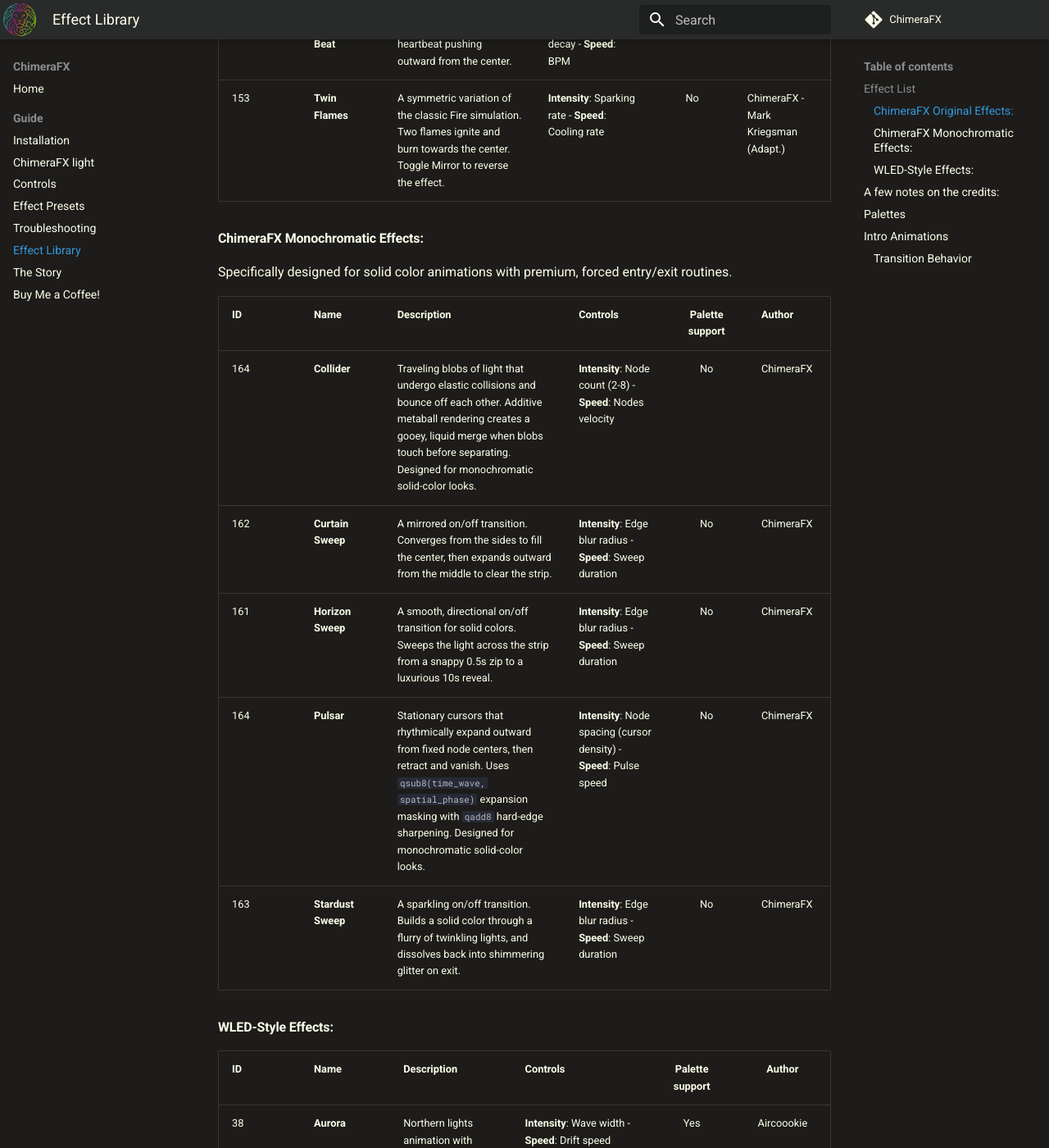
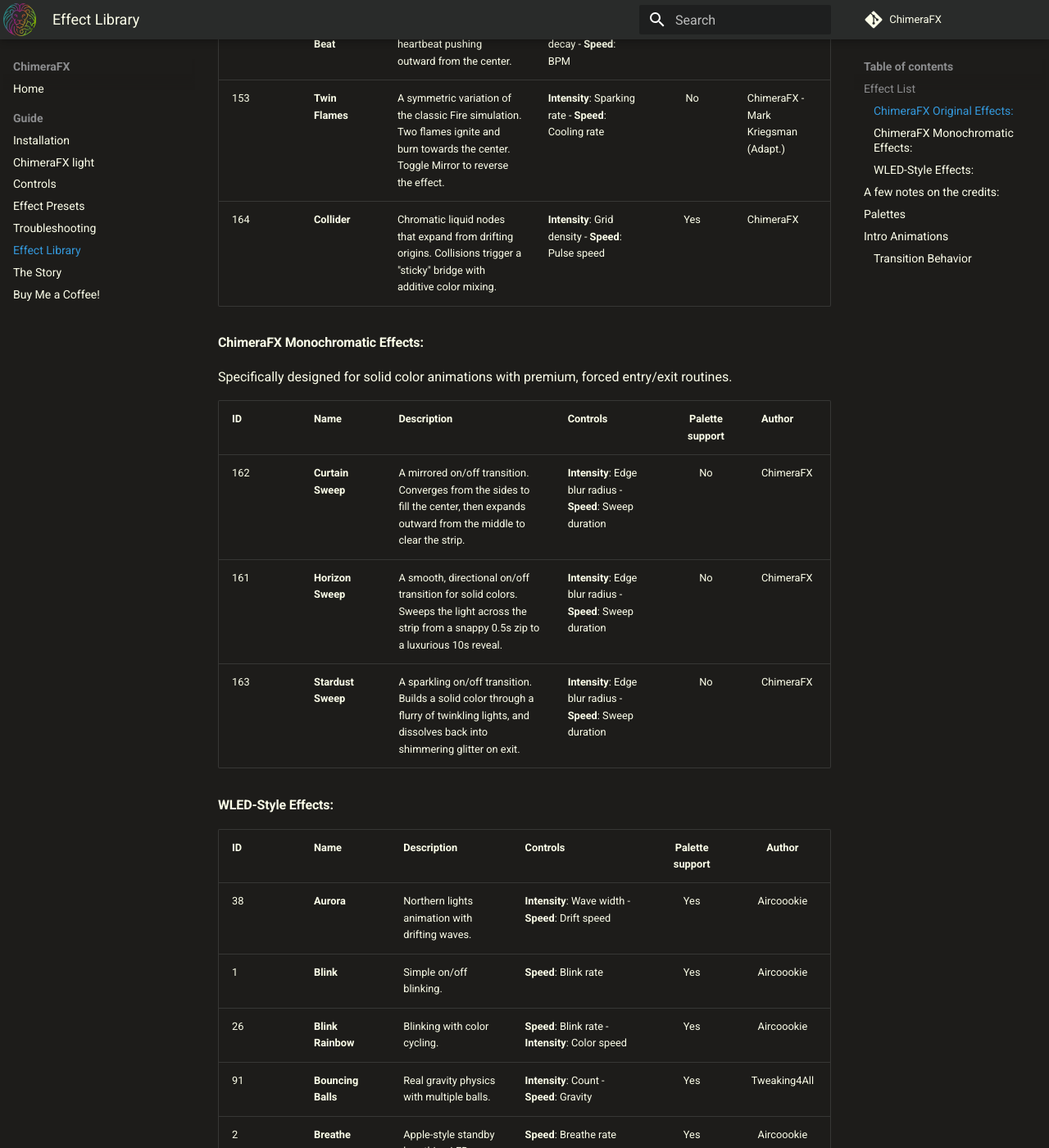
Before and after one commit to effelle/ChimeraFX, an MkDocs documentation site: the page built from docs/Effects-Library.md, in a window 1280 px wide and 1400 px high, scrolled down 1348 px. Shown: the whole window at 82% size. Built offline with MkDocs 1.6.1 and Material for MkDocs 9.7.7, drawn with Linux system fonts in a browser that asks for light colours; comment, search, counter and statistics services are not loaded.

Commit message:
feat(collider): polish drift speed, collision overlap, and update library documentation

```diff
--- a/docs/Effects-Library.md
+++ b/docs/Effects-Library.md
@@ -21,6 +21,7 @@
 | 155 | **Kaleidos** | Symmetrical mirroring of animations. | **Intensity**: Segment count - **Speed**: Scroll speed | Yes | ChimeraFX |
 | 154 | **Reactor Beat**| A rhythmic, high-energy heartbeat pushing outward from the center. | **Intensity**: Pulse decay - **Speed**: BPM | Yes | ChimeraFX |
 | 153 | **Twin Flames** | A symmetric variation of the classic Fire simulation. Two flames ignite and burn towards the center. Toggle Mirror to reverse the effect. | **Intensity**: Sparking rate - **Speed**: Cooling rate | No | ChimeraFX - Mark Kriegsman (Adapt.) |
+| 164 | **Collider** | Chromatic liquid nodes that expand from drifting origins. Collisions trigger a "sticky" bridge with additive color mixing. | **Intensity**: Grid density - **Speed**: Pulse speed | Yes | ChimeraFX |
 
 #### ChimeraFX Monochromatic Effects:
 
@@ -28,10 +29,8 @@
 
 | ID | Name | Description | Controls | Palette support | Author |
 |:---|:---|:---|:---|:---:|:---|
-| 164 | **Collider** | Traveling blobs of light that undergo elastic collisions and bounce off each other. Additive metaball rendering creates a gooey, liquid merge when blobs touch before separating. Designed for monochromatic solid-color looks. | **Intensity**: Node count (2-8) - **Speed**: Nodes velocity | No | ChimeraFX |
 | 162 | **Curtain Sweep** | A mirrored on/off transition. Converges from the sides to fill the center, then expands outward from the middle to clear the strip. | **Intensity**: Edge blur radius - **Speed**: Sweep duration | No | ChimeraFX |
 | 161 | **Horizon Sweep** | A smooth, directional on/off transition for solid colors. Sweeps the light across the strip from a snappy 0.5s zip to a luxurious 10s reveal. | **Intensity**: Edge blur radius - **Speed**: Sweep duration | No | ChimeraFX |
-| 164 | **Pulsar** | Stationary cursors that rhythmically expand outward from fixed node centers, then retract and vanish. Uses `qsub8(time_wave, spatial_phase)` expansion masking with `qadd8` hard-edge sharpening. Designed for monochromatic solid-color looks. | **Intensity**: Node spacing (cursor density) - **Speed**: Pulse speed | No | ChimeraFX |
 | 163 | **Stardust Sweep** | A sparkling on/off transition. Builds a solid color through a flurry of twinkling lights, and dissolves back into shimmering glitter on exit. | **Intensity**: Edge blur radius - **Speed**: Sweep duration | No | ChimeraFX |
 
 #### WLED-Style Effects:
```
Also changed, not shown: 1 other file.
